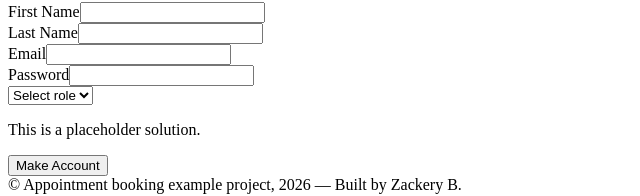
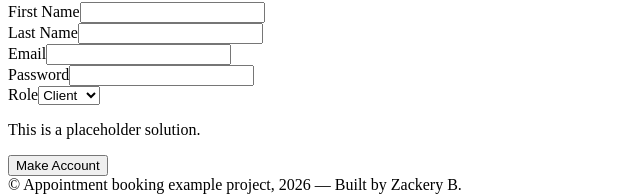
Before and after one commit to Zackery-B/Appointment-Booking, a React (Vite) app in the folder Client/: page /signup in a window 1280 px wide. Shown: the part 125-321 px from the top of the page, without its empty margins (0-640 px from the left). Built offline with nearby package versions, Linux system fonts and the light colour scheme.

Commit message:
Correct the select and submission navigation on signup page

```diff
--- a/Client/src/routes/SignupPage.tsx
+++ b/Client/src/routes/SignupPage.tsx
@@ -45,9 +45,9 @@ export default function MakeAccountPage() {
             })
             .then((response) => { // manage api response
                 if (!response.ok)
-                throw new Error(`***HTTP error, status: ${response.status}`);
-
-                navigate('/login');
+                    throw new Error(`***HTTP error, status: ${response.status}`);
+                else
+                    navigate('/login');
             })
             .catch(error => {
                 console.error(error);
@@ -103,13 +103,15 @@ export default function MakeAccountPage() {
                 />
             </div>
             <div>
+                <label htmlFor="role">Role</label>
                 <select
                 name="role"
+                id="role"
                 value={formData.role}
                 onChange={updateFormData}
                 >
-                <option value="client">Select role</option>
-                <option value="doctor">User</option>
+                <option value="client">Client</option>
+                <option value="doctor">Doctor</option>
                 </select>
                 <p>This is a placeholder solution.</p>
             </div>
```
